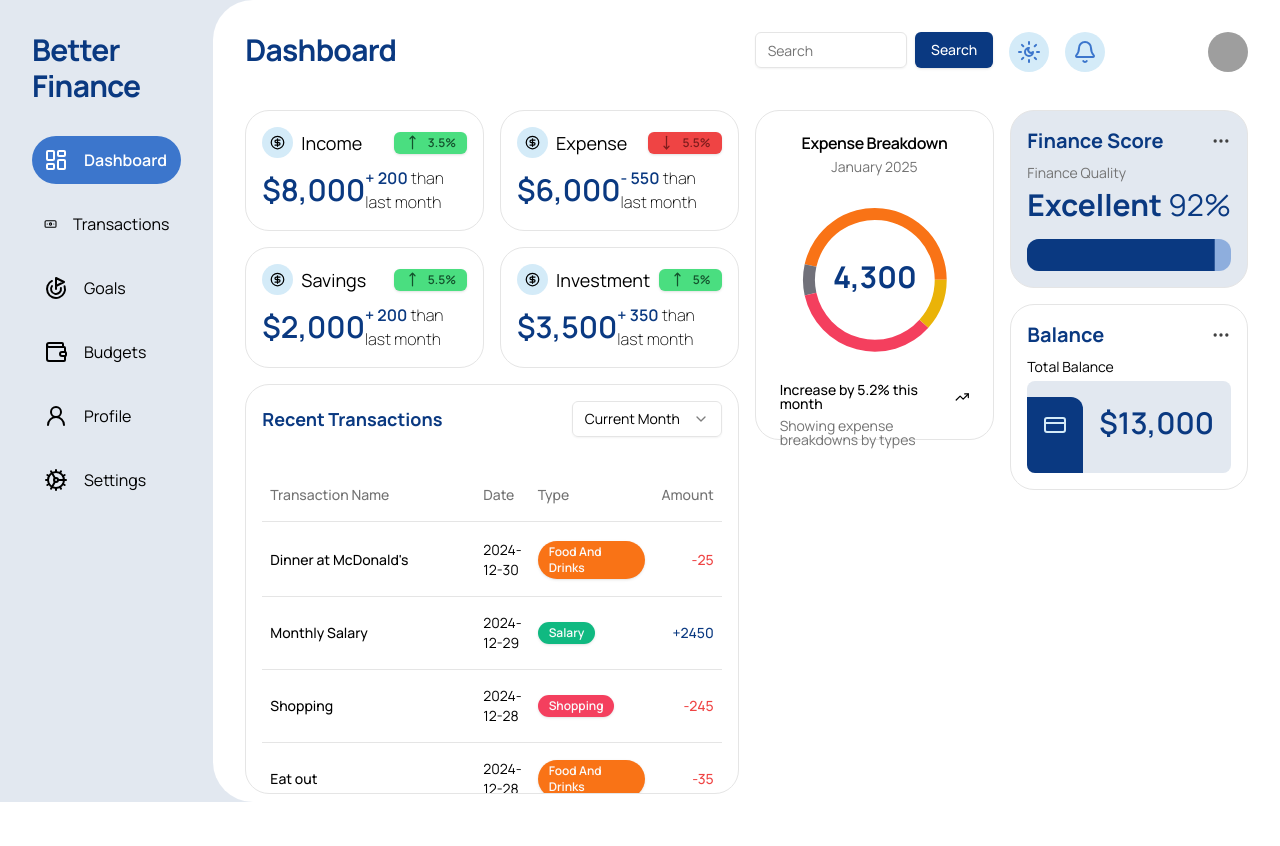
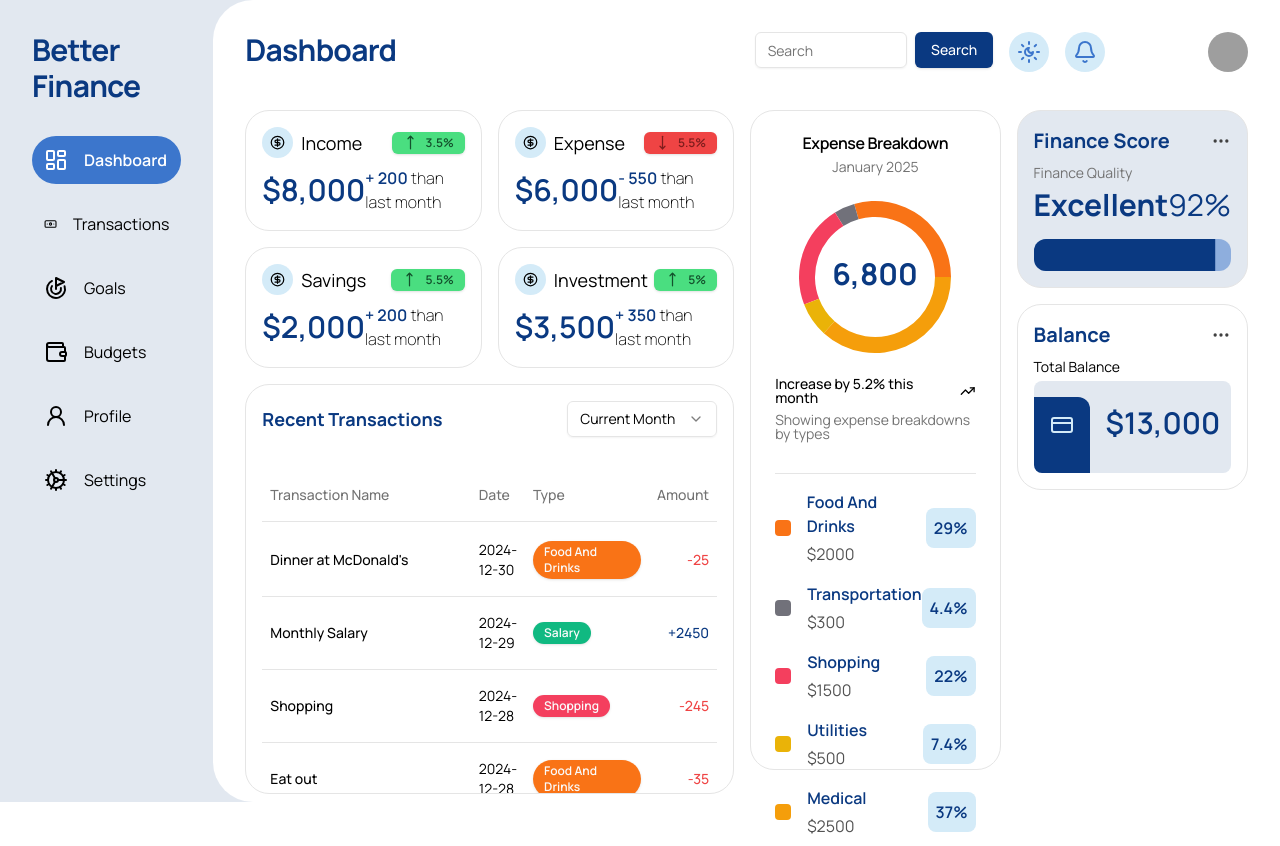
Before and after one commit to swamhtetaung8/better-finance-frontend, a Next.js app: page /dashboard in a window 1280 px wide. Before the commit the page ends 802 px from the top, so only its background shows below. Built offline with nearby package versions, Linux system fonts and the light colour scheme; grey boxes are pictures that could not be loaded.

Commit message:
add explanation labels for balance pie chart

```diff
--- a/src/app/(dashboard)/dashboard/components/BalancePieChart.tsx
+++ b/src/app/(dashboard)/dashboard/components/BalancePieChart.tsx
@@ -1,8 +1,8 @@
-"use client"
+"use client";
 
-import * as React from "react"
-import { TrendingUp } from "lucide-react"
-import { Label, Pie, PieChart } from "recharts"
+import * as React from "react";
+import { TrendingUp } from "lucide-react";
+import { Label, Pie, PieChart } from "recharts";
 
 import {
   CardContent,
@@ -10,19 +10,24 @@ import {
   CardFooter,
   CardHeader,
   CardTitle,
-} from "@/components/ui/card"
+} from "@/components/ui/card";
 import {
   ChartConfig,
   ChartContainer,
   ChartTooltip,
   ChartTooltipContent,
-} from "@/components/ui/chart"
-const chartData = [
+} from "@/components/ui/chart";
+const chartData: {
+  expenseType: keyof typeof chartConfig;
+  amount: number;
+  fill: string;
+}[] = [
   { expenseType: "foodAndDrinks", amount: 2000, fill: "#f97316" },
   { expenseType: "transportation", amount: 300, fill: "#71717a" },
   { expenseType: "shopping", amount: 1500, fill: "#f43f5e" },
   { expenseType: "utilities", amount: 500, fill: "#eab308" },
-]
+  { expenseType: "medical", amount: 2500, fill: "#f59e0b" },
+];
 
 const chartConfig = {
   expenses: {
@@ -40,15 +45,20 @@ const chartConfig = {
   utilities: {
     label: "Utilities",
   },
-} satisfies ChartConfig
+  medical: {
+    label: "Medical",
+  },
+} satisfies ChartConfig;
 
 export default function BalancePieChart() {
   const totalExpenses = React.useMemo(() => {
-    return chartData.reduce((acc, curr) => acc + curr.amount, 0)
-  }, [])
+    return chartData.reduce((acc, curr) => acc + curr.amount, 0);
+  }, []);
 
   return (
-    <div className="border rounded-3xl space-y-2 flex-1 dark:border-betterFinance-primary">
+    <div className="border rounded-3xl space-y-2 h-full flex-1 dark:border-betterFinance-primary">
+      {/* Pie Chart */}
+      <div>
         <CardHeader className="items-center pb-0">
           <CardTitle>Expense Breakdown</CardTitle>
           <CardDescription>January 2025</CardDescription>
@@ -61,7 +71,9 @@ export default function BalancePieChart() {
             <PieChart>
               <ChartTooltip
                 cursor={false}
-              content={<ChartTooltipContent hideLabel />}
+                content={
+                  <ChartTooltipContent hideLabel className="space-x-4" />
+                }
               />
               <Pie
                 data={chartData}
@@ -88,7 +100,7 @@ export default function BalancePieChart() {
                             {totalExpenses.toLocaleString()}
                           </tspan>
                         </text>
-                    )
+                      );
                     }
                   }}
                 />
@@ -105,5 +117,34 @@ export default function BalancePieChart() {
           </div>
         </CardFooter>
       </div>
-  )
+
+      <hr className="mx-6" />
+
+      {/* A list explaining what the expenses are */}
+      <div className="px-6 py-2 space-y-4">
+        {chartData.map((chartData) => (
+          <div key={chartData.expenseType}>
+            <div className="flex justify-between items-center">
+              <div className="flex items-center gap-x-4">
+                <div
+                  className="w-4 h-4 rounded"
+                  style={{ backgroundColor: chartData.fill }}
+                ></div>
+                <div className="space-y-1">
+                  <p className="text-betterFinance-primary font-semibold">
+                    {chartConfig[chartData.expenseType].label}
+                  </p>
+                  <p className="text-neutral-600">${chartData.amount}</p>
+                </div>
+              </div>
+
+              <div className="bg-betterFinance-background p-2 rounded-lg">
+                <p className="font-semibold text-betterFinance-primary">{(chartData.amount/totalExpenses * 100).toPrecision(2)}%</p>
+              </div>
+            </div>
+          </div>
+        ))}
+      </div>
+    </div>
+  );
 }
--- a/src/app/(dashboard)/dashboard/components/ExpenseTransactionTypeBadge.tsx
+++ b/src/app/(dashboard)/dashboard/components/ExpenseTransactionTypeBadge.tsx
@@ -8,7 +8,7 @@ export enum ExpenseType {
   Transportation = "transportation",
   Utility = "utility",
   Shopping = "shopping",
-  Saving = "saving",
+  Medical = "medical",
 }
 
 interface ExpenseTransactionTypeBadgeProps {
@@ -29,7 +29,7 @@ const ExpenseTransactionTypeBadge = ({
       return <Badge className="bg-rose-500 hover:bg-rose-600 rounded-full">{formattedExpenseType}</Badge>
     case ExpenseType.Utility:
       return <Badge className="bg-yellow-500 hover:bg-yellow-600 rounded-full">{formattedExpenseType}</Badge>
-    case ExpenseType.Saving:
+    case ExpenseType.Medical:
       return <Badge className="bg-amber-500 hover:bg-amber-600 rounded-full">{formattedExpenseType}</Badge>
   };
 };
--- a/src/app/(dashboard)/dashboard/page.tsx
+++ b/src/app/(dashboard)/dashboard/page.tsx
@@ -60,7 +60,7 @@ const DashboardPage = () => {
 
       {/* Right Half of the Dashboard */}
       <div className="h-full w-1/2">
-        <div className="h-1/2 flex gap-4">
+        <div className="flex gap-4 items-start h-full">
           <BalancePieChart />
           <div className="space-y-4 flex-1 flex flex-col">
             <FinanceScore />
```
Lines whose indentation alone changed are shown as unchanged.
